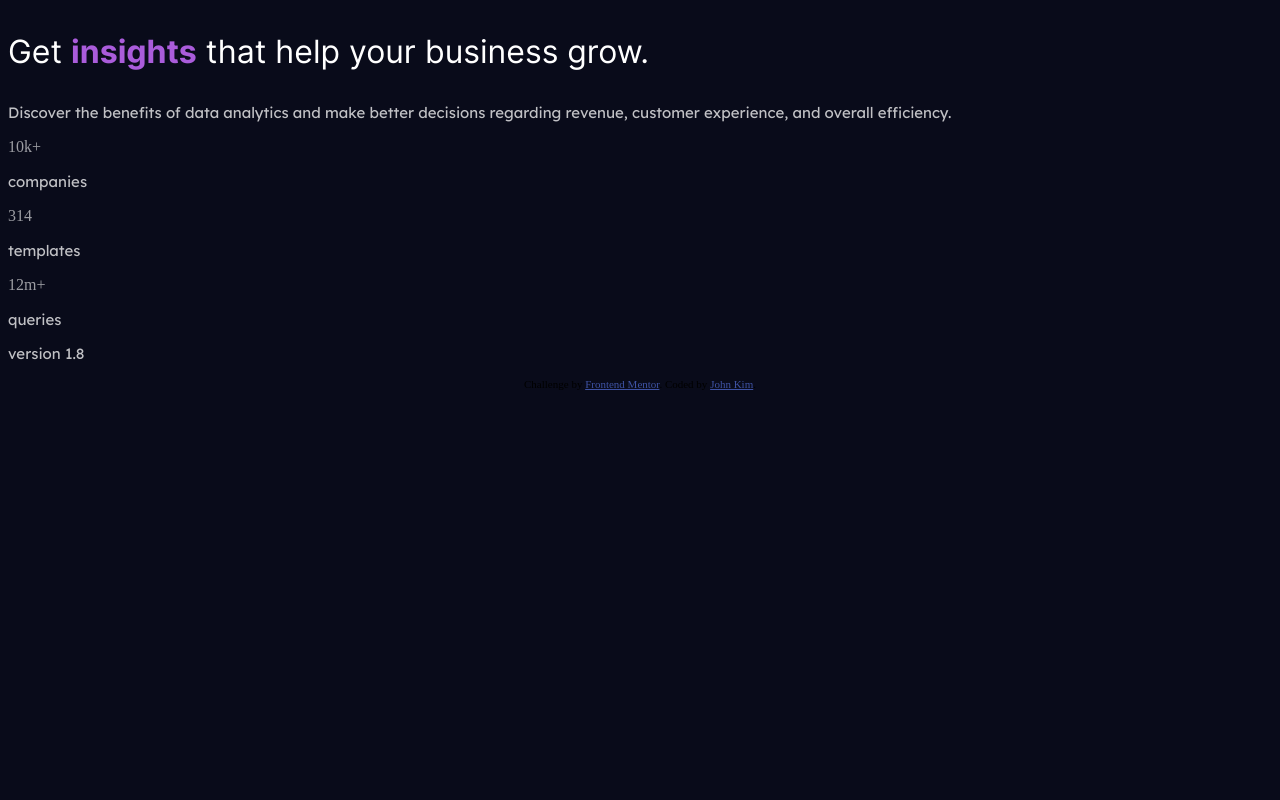
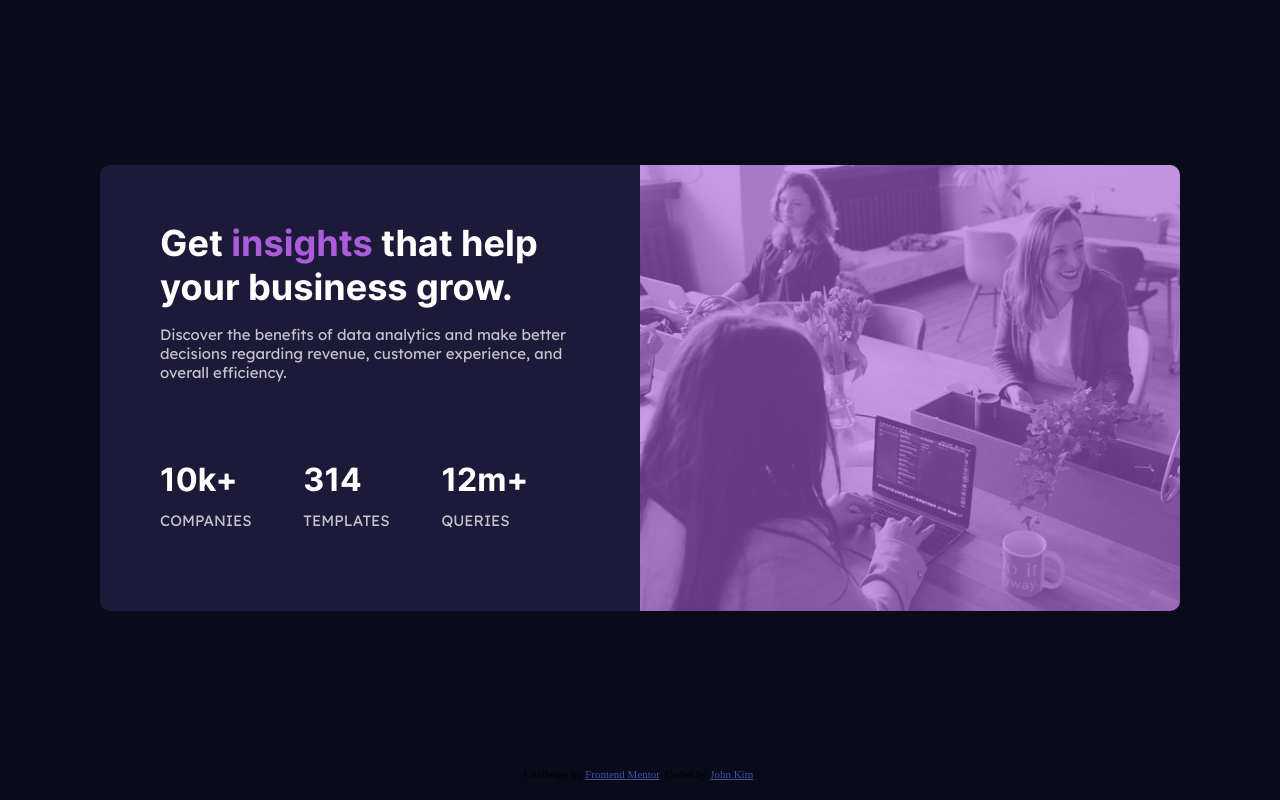
Before and after one commit to johnvos/StatsPreviewCardComponent, a plain HTML site: page index.html in a window 1280 px wide. Drawn offline with Linux system fonts and the light colour scheme.

Commit message:
web version done

```diff
--- a/index.html
+++ b/index.html
@@ -14,10 +14,12 @@
           --color_pageBackground: #090b1a;
           --color_cardBackground: #1c1a38;
           --color_textAccent: #aa5cdb;
+          --color_imageOverlay: #aa5cdb99;
           --color_textWhite: #ffffff;
           --color_textParagraph: #ffffffbf;
           --color_textHeading: #ffffff99;
           --fontsize_textBody: 15px;
+          --borderradius_card: 10px;
       }
 
       @font-face {
@@ -31,16 +33,15 @@
       }
 
       p.header, span.headerHighlight{
-          font-size:32px;
+          font-size:36px;
           color:var(--color_textWhite);
           font-family:Inter;
-          font-weight:400;
+          font-weight:700;
       }
 
       span.headerHighlight {
           color: var(--color_textAccent);
           font-family:Inter;
-          font-weight:700;
       }
 
       p.body{
@@ -48,10 +49,51 @@
           color:var(--color_textParagraph);
           font-family:LexendDeca;
           font-weight:400;
+          margin-top:-50px;
       }
 
-      p.statHeading{
-          color:var(--color_textHeading);
+      p.statHeading {
+          color: var(--color_textWhite);
+          font-family: Inter;
+          font-weight: 700;
+          font-size:32px;
+      }
+
+      div.main-grid-container {
+          display: grid;
+          width: 1080px;
+          height: 446px;
+          grid-template-columns: 540px 540px;
+          background-color: var(--color_cardBackground);
+          border-radius: var(--borderradius_card);
+      }
+
+      div.content-grid-container{
+          display: grid;
+          grid-template-areas:
+              'header header header'
+              'body body body'
+              'columnheader1 columnheader2 columnheader3'
+              'body1 body2 body3';
+          padding-top:20px;
+          padding-bottom:20px;
+          padding-right:60px;
+          padding-left:60px;
+      }
+
+      .gridHeader {grid-area:header;}
+      .gridBody {grid-area:body;}
+      .gridColumnHeader1 {grid-area:columnheader1;}
+      .gridColumnHeader2 {grid-area:columnheader2;}
+      .gridColumnHeader3 {grid-area:columnheader3;}
+      .gridBody1 {grid-area:body1;}
+      .gridBody2 {grid-area:body2;}
+      .gridBody3 {grid-area:body3;}
+
+      div.centering{
+          display:flex;
+          justify-content:center;
+          align-items:center;
       }
 
       .attribution { font-size: 11px; text-align: center; }
@@ -59,26 +101,32 @@
   </style>
 </head>
 <body style="background-color:var(--color_pageBackground)">
+    <div class="centering" style="height:95vh">
+        <div class="main-grid-container">
+            <div class="content-grid-container">
+                <p class="header gridHeader">Get <span class="headerHighlight">insights</span> that help your business grow.</p>
 
-    <p class="header">Get <span class="headerHighlight">insights</span> that help your business grow.</p>
+                <p class="body gridBody">
+                    Discover the benefits of data analytics and make better decisions regarding revenue, customer
+                    experience, and overall efficiency.
+                </p>
 
-    <p class="body">
-        Discover the benefits of data analytics and make better decisions regarding revenue, customer
-        experience, and overall efficiency.
-    </p>
+                <p class="statHeading gridColumnHeader1">10k+</p>
+                <p class="body gridBody1">COMPANIES</p>
+                <p class="statHeading gridColumnHeader2">314</p>
+                <p class="body gridBody2">TEMPLATES</p>
+                <p class="statHeading gridColumnHeader3">12m+</p>
+                <p class="body gridBody3">QUERIES</p>
 
-    <p class="statHeading">10k+</p>
-    <p class="body">companies</p>
-    <p class="statHeading">314</p>
-    <p class="body">templates</p>
-    <p class="statHeading">12m+</p>
-    <p class="body">queries</p>
-
-    <p class="body">version 1.8</p>
-
+            </div>
+            <div style="background: linear-gradient(to right,var(--color_imageOverlay), var(--color_imageOverlay)), url(./images/image-header-desktop.jpg); border-top-right-radius:var(--borderradius_card); border-bottom-right-radius:var(--borderradius_card);">
+            </div>
+        </div>
+    </div>
     <div class="attribution">
         Challenge by <a href="https://www.frontendmentor.io?ref=challenge" target="_blank">Frontend Mentor</a>.
         Coded by <a href="#">John Kim</a>.
     </div>
+
 </body>
 </html>
```
Also changed, not shown: design/desktop-design.jpg.
